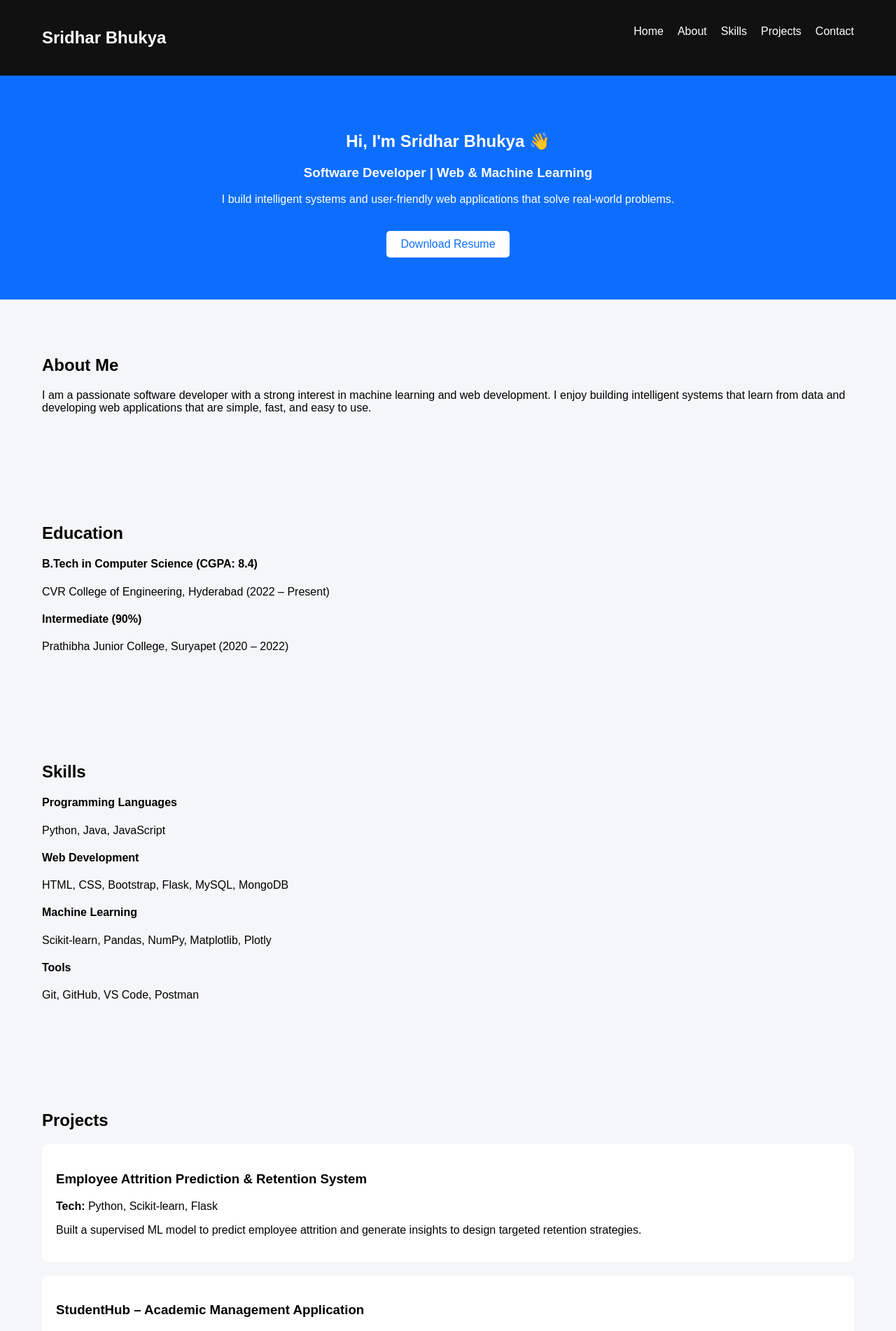
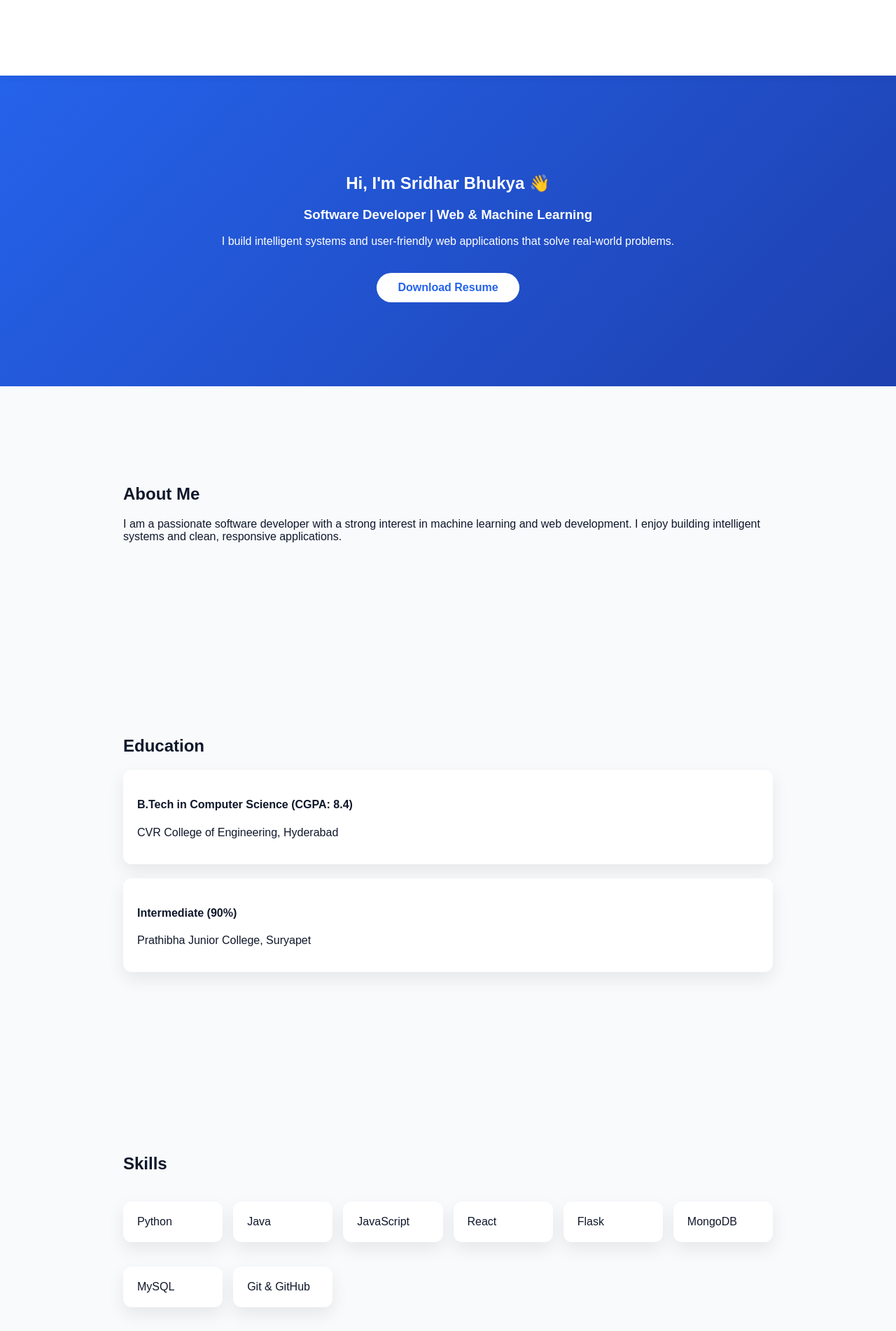
Before and after one commit to Sridhar-20/sridhar-portfolio, a React (Create React App) app: page / in a window 1280 px wide. Shown: the top 1902 px of the page at 70% size. Built offline with nearby package versions, Linux system fonts and the light colour scheme.

Commit message:
UI upgrade and animations

```diff
--- a/package.json
+++ b/package.json
@@ -7,6 +7,7 @@
     "@testing-library/jest-dom": "^6.9.1",
     "@testing-library/react": "^16.3.0",
     "@testing-library/user-event": "^13.5.0",
+    "framer-motion": "^12.23.26",
     "react": "^19.2.3",
     "react-dom": "^19.2.3",
     "react-scripts": "5.0.1",
--- a/src/App.css
+++ b/src/App.css
@@ -80,3 +80,91 @@ nav ul li a {
     font-size: 16px;
   }
 }
+
+
+.container {
+  max-width: 1100px;
+  margin: auto;
+}
+
+:root {
+  --primary: #2563eb;
+  --dark: #0f172a;
+  --light: #f8fafc;
+}
+
+html {
+  scroll-behavior: smooth;
+}
+
+body {
+  background: var(--light);
+  color: var(--dark);
+  margin: 0;
+}
+
+nav {
+  display: flex;
+  justify-content: space-between;
+  padding: 20px 60px;
+  background: white;
+  position: sticky;
+  top: 0;
+  box-shadow: 0 4px 10px rgba(0,0,0,0.05);
+}
+
+nav ul {
+  list-style: none;
+  display: flex;
+  gap: 20px;
+}
+
+nav a {
+  text-decoration: none;
+  color: var(--dark);
+  font-weight: 500;
+}
+
+.hero {
+  padding: 120px 20px;
+  text-align: center;
+  background: linear-gradient(135deg, #2563eb, #1e40af);
+  color: white;
+}
+
+.container {
+  max-width: 1100px;
+  margin: auto;
+  padding: 60px 20px;
+}
+
+.btn {
+  display: inline-block;
+  margin-top: 20px;
+  background: white;
+  color: var(--primary);
+  padding: 12px 30px;
+  border-radius: 30px;
+  font-weight: 600;
+}
+
+.card, .project-card, .skill-card {
+  background: white;
+  padding: 20px;
+  margin-top: 20px;
+  border-radius: 12px;
+  box-shadow: 0 10px 25px rgba(0,0,0,0.08);
+}
+
+.skills-grid {
+  display: grid;
+  grid-template-columns: repeat(auto-fit, minmax(140px, 1fr));
+  gap: 15px;
+}
+
+@media (max-width: 768px) {
+  nav {
+    flex-direction: column;
+    gap: 10px;
+  }
+}
--- a/src/App.js
+++ b/src/App.js
@@ -4,7 +4,6 @@ import About from "./components/About";
 import Education from "./components/Education";
 import Skills from "./components/Skills";
 import Projects from "./components/Projects";
-import Certifications from "./components/Certifications";
 import Contact from "./components/Contact";
 import "./App.css";
 
@@ -17,7 +16,6 @@ function App() {
       <Education />
       <Skills />
       <Projects />
-      <Certifications />
       <Contact />
     </>
   );
--- a/src/components/About.jsx
+++ b/src/components/About.jsx
@@ -1,14 +1,22 @@
+import { motion } from "framer-motion";
+
 function About() {
   return (
-    <section id="about">
-      <h2>About Me</h2>
-      <p>
-        I am a passionate software developer with a strong interest in
-        machine learning and web development. I enjoy building intelligent
-        systems that learn from data and developing web applications that
-        are simple, fast, and easy to use.
-      </p>
-    </section>
+    <motion.section
+      id="about"
+      initial={{ opacity: 0, y: 40 }}
+      whileInView={{ opacity: 1, y: 0 }}
+      transition={{ duration: 0.6 }}
+    >
+      <div className="container">
+        <h2>About Me</h2>
+        <p>
+          I am a passionate software developer with a strong interest in
+          machine learning and web development. I enjoy building intelligent
+          systems and clean, responsive applications.
+        </p>
+      </div>
+    </motion.section>
   );
 }
 
--- a/src/components/Contact.jsx
+++ b/src/components/Contact.jsx
@@ -1,11 +1,12 @@
 function Contact() {
   return (
     <section id="contact">
-      <h2>Contact</h2>
-      <p>Email: bhukyasridharbhukya@gmail.com</p>
-      <p>Phone: +91 6309815208</p>
-      <p>GitHub: github.com/Sridhar-20</p>
-      <p>LinkedIn: linkedin.com/in/bhukya-sridhar</p>
+      <div className="container">
+        <h2>Contact</h2>
+        <p>Email: bhukyasridharbhukya@gmail.com</p>
+        <p>GitHub: github.com/Sridhar-20</p>
+        <p>LinkedIn: linkedin.com/in/bhukya-sridhar</p>
+      </div>
     </section>
   );
 }
--- a/src/components/Education.jsx
+++ b/src/components/Education.jsx
@@ -1,13 +1,19 @@
 function Education() {
   return (
     <section>
-      <h2>Education</h2>
+      <div className="container">
+        <h2>Education</h2>
 
-      <h4>B.Tech in Computer Science (CGPA: 8.4)</h4>
-      <p>CVR College of Engineering, Hyderabad (2022 – Present)</p>
+        <div className="card">
+          <h4>B.Tech in Computer Science (CGPA: 8.4)</h4>
+          <p>CVR College of Engineering, Hyderabad</p>
+        </div>
 
-      <h4>Intermediate (90%)</h4>
-      <p>Prathibha Junior College, Suryapet (2020 – 2022)</p>
+        <div className="card">
+          <h4>Intermediate (90%)</h4>
+          <p>Prathibha Junior College, Suryapet</p>
+        </div>
+      </div>
     </section>
   );
 }
--- a/src/components/Hero.jsx
+++ b/src/components/Hero.jsx
@@ -1,21 +1,24 @@
+import { motion } from "framer-motion";
+
 function Hero() {
   return (
-    <section className="hero" id="home">
+    <motion.section
+      id="home"
+      className="hero"
+      initial={{ opacity: 0, y: 50 }}
+      animate={{ opacity: 1, y: 0 }}
+      transition={{ duration: 0.7 }}
+    >
       <h1>Hi, I'm Sridhar Bhukya 👋</h1>
       <h3>Software Developer | Web & Machine Learning</h3>
       <p>
         I build intelligent systems and user-friendly web applications
         that solve real-world problems.
       </p>
-        <a
-         className="btn"
-        href="/Sridhar_Bhukya_Resume.pdf"
-        download
-        >
-         Download Resume
-        </a>
-
-    </section>
+      <a className="btn" href="/Sridhar_Bhukya_Resume.pdf" download>
+        Download Resume
+      </a>
+    </motion.section>
   );
 }
 
--- a/src/components/Projects.jsx
+++ b/src/components/Projects.jsx
@@ -1,24 +1,27 @@
+import { motion } from "framer-motion";
+
 function Projects() {
   return (
     <section id="projects">
-      <h2>Projects</h2>
+      <div className="container">
+        <h2>Projects</h2>
 
-      <div className="project">
-        <h3>Employee Attrition Prediction & Retention System</h3>
-        <p><b>Tech:</b> Python, Scikit-learn, Flask</p>
-        <p>
-          Built a supervised ML model to predict employee attrition and
-          generate insights to design targeted retention strategies.
-        </p>
-      </div>
+        <motion.div className="project-card" whileHover={{ scale: 1.05 }}>
+          <h3>Employee Attrition Prediction</h3>
+          <p>
+            Machine learning system to predict employee attrition and provide
+            retention strategies.
+          </p>
+          <span>Python • ML • Flask</span>
+        </motion.div>
 
-      <div className="project">
-        <h3>StudentHub – Academic Management Application</h3>
-        <p><b>Tech:</b> Python, Tkinter, SQLite</p>
-        <p>
-          Developed a desktop-based academic management system with
-          authentication, student records, and result tracking.
-        </p>
+        <motion.div className="project-card" whileHover={{ scale: 1.05 }}>
+          <h3>StudentHub</h3>
+          <p>
+            Academic management system with authentication, courses, and results.
+          </p>
+          <span>Python • Tkinter • SQLite</span>
+        </motion.div>
       </div>
     </section>
   );
--- a/src/components/Skills.jsx
+++ b/src/components/Skills.jsx
@@ -1,19 +1,20 @@
 function Skills() {
   return (
     <section id="skills">
-      <h2>Skills</h2>
+      <div className="container">
+        <h2>Skills</h2>
 
-      <h4>Programming Languages</h4>
-      <p>Python, Java, JavaScript</p>
-
-      <h4>Web Development</h4>
-      <p>HTML, CSS, Bootstrap, Flask, MySQL, MongoDB</p>
-
-      <h4>Machine Learning</h4>
-      <p>Scikit-learn, Pandas, NumPy, Matplotlib, Plotly</p>
-
-      <h4>Tools</h4>
-      <p>Git, GitHub, VS Code, Postman</p>
+        <div className="skills-grid">
+          <div className="skill-card">Python</div>
+          <div className="skill-card">Java</div>
+          <div className="skill-card">JavaScript</div>
+          <div className="skill-card">React</div>
+          <div className="skill-card">Flask</div>
+          <div className="skill-card">MongoDB</div>
+          <div className="skill-card">MySQL</div>
+          <div className="skill-card">Git & GitHub</div>
+        </div>
+      </div>
     </section>
   );
 }
--- a/src/index.css
+++ b/src/index.css
@@ -1,13 +1,9 @@
+@import url('https://fonts.googleapis.com/css2?family=Poppins:wght@300;400;600;700&display=swap');
+
 body {
-  margin: 0;
-  font-family: -apple-system, BlinkMacSystemFont, 'Segoe UI', 'Roboto', 'Oxygen',
-    'Ubuntu', 'Cantarell', 'Fira Sans', 'Droid Sans', 'Helvetica Neue',
-    sans-serif;
-  -webkit-font-smoothing: antialiased;
-  -moz-osx-font-smoothing: grayscale;
+  font-family: 'Poppins', sans-serif;
 }
-
-code {
-  font-family: source-code-pro, Menlo, Monaco, Consolas, 'Courier New',
-    monospace;
+.container {
+  width: 80%;
+  margin: auto;
 }
```
Also changed, not shown: 1 other file (tests, documents, lock files or other folders).
